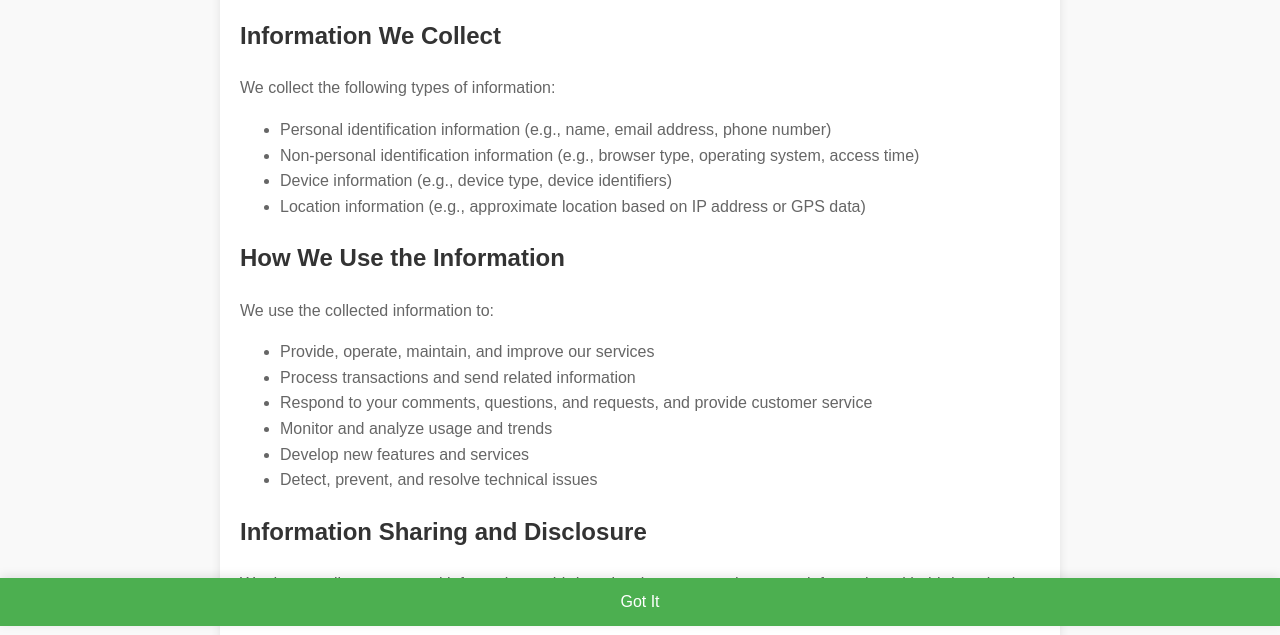
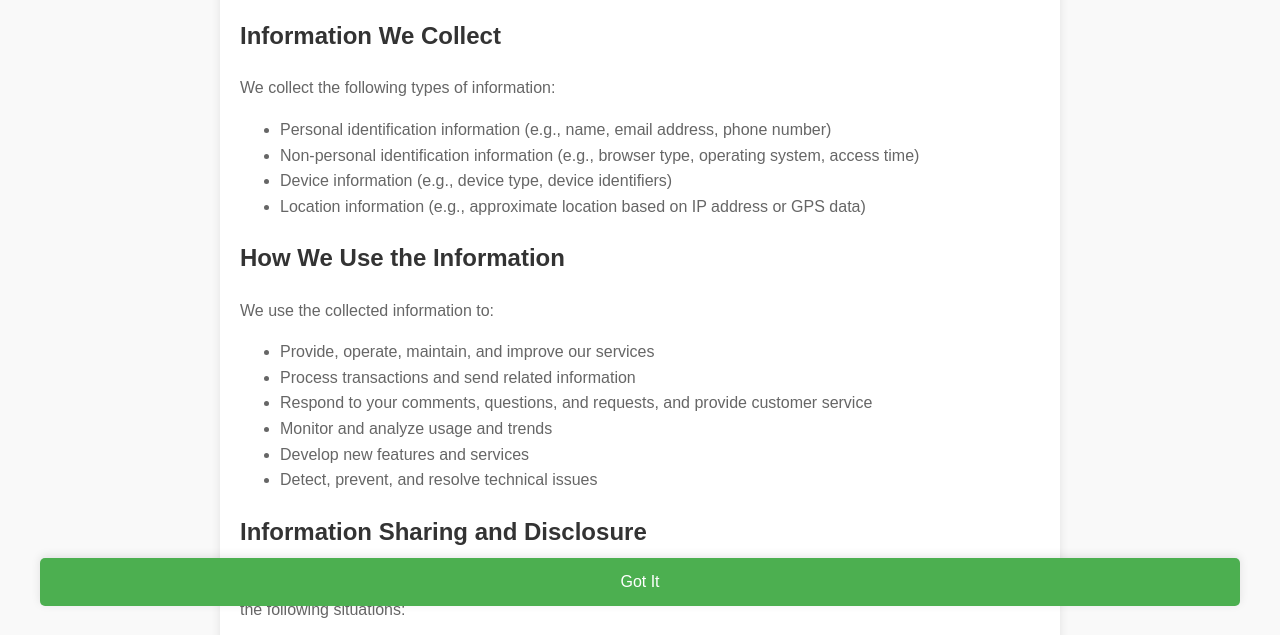
Before and after one commit to 520CCC/MOPMSTrader, a plain HTML site: page index.html in a window 1280 px wide. Shown: the part 154-789 px from the top of the page. Drawn offline with Linux system fonts and the light colour scheme.

Commit message:
Update index.html

```diff
--- a/index.html
+++ b/index.html
@@ -35,9 +35,9 @@
         }
         .fixed-button {
     position: fixed;
-    bottom: 20px; /* 增加底部间距，避免与 Home 指示条重叠 */
-    left: 0;
-    width: 100%;
+    bottom: 40px; /* 保持底部间距 */
+    left: 40px; /* 左边距 */
+    right: 40px; /* 右边距 */
     background-color: #4CAF50;
     color: white;
     border: none;
@@ -46,7 +46,9 @@
     font-size: 16px;
     cursor: pointer;
     box-shadow: 0 -2px 10px rgba(0, 0, 0, 0.1);
+    border-radius: 5px; /* 可选，增加圆角效果 */
 }
+
         .fixed-button:hover {
             background-color: #45a049;
         }
@@ -110,7 +112,6 @@
 
 <script>
     function closeActivity() {
-                brand88Game.closeActivity();
             window.webkit.messageHandlers.closeActivityHandler.postMessage(null);
 
     }
```
